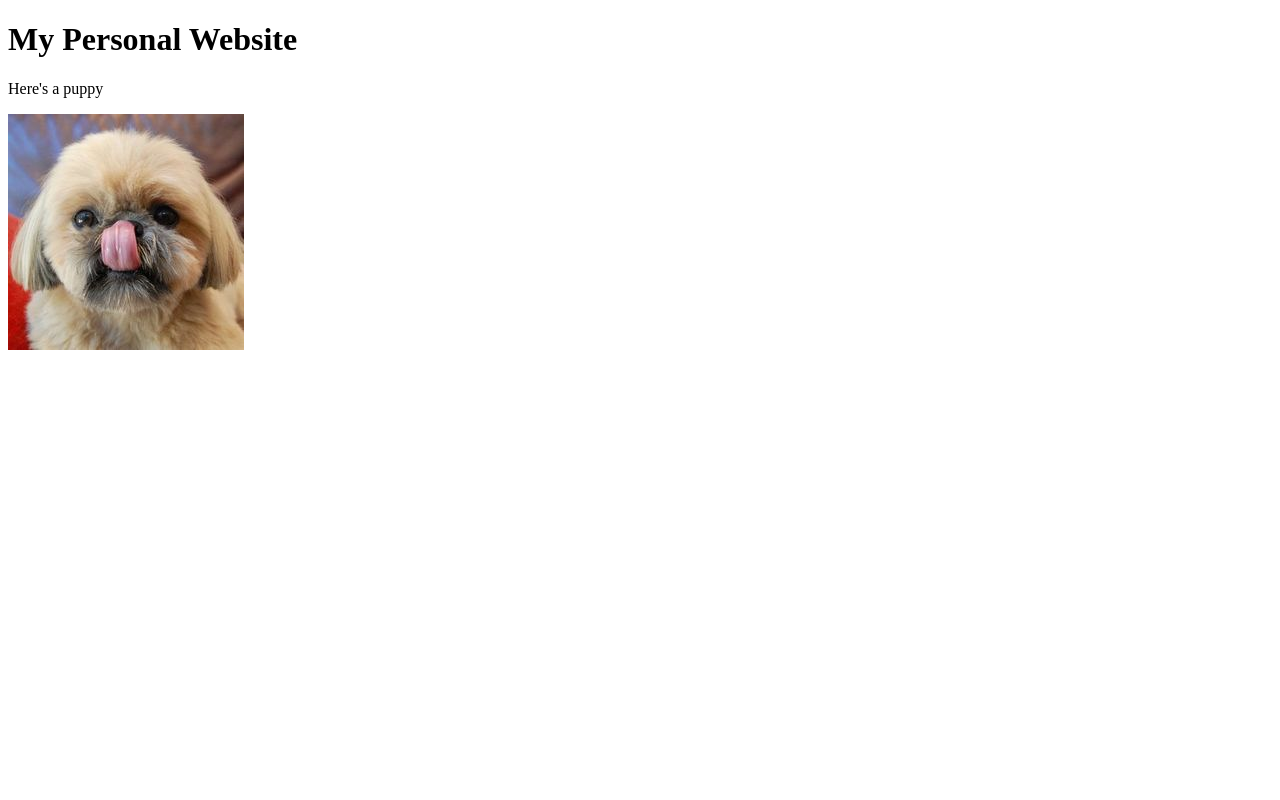
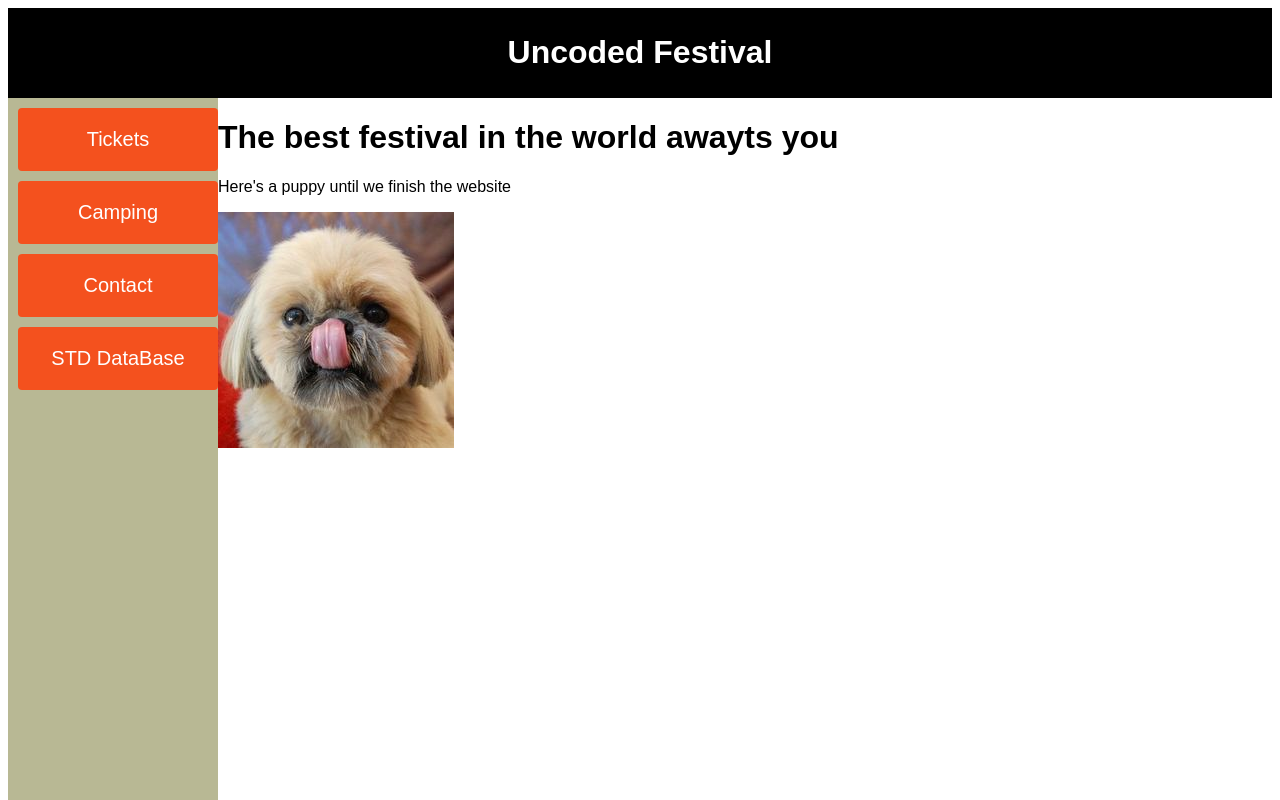
Before and after one commit to SysOverdrive/SiteFaculta, a plain HTML site: page index.html in a window 1280 px wide. Shown: the top 800 px of the page. Drawn offline with Linux system fonts and the light colour scheme.

Commit message:
Last thing before the new year

```diff
--- a/css/styles.css
+++ b/css/styles.css
@@ -0,0 +1,76 @@
+
+body
+{
+    font-family:sans-serif;
+    <--this is the buttons styles-->
+}
+
+.button {
+  border-radius: 4px;
+  background-color: #f4511e;
+  border: none;
+  color: #FFFFFF;
+  text-align: center;
+  font-size: 20px;
+  padding: 20px;
+  width: 200px;
+  transition: all 0.5s;
+  cursor: pointer;
+  margin: 5px;
+}
+
+.button span {
+  cursor: pointer;
+  display: inline-block;
+  position: relative;
+  transition: 0.5s;
+}
+
+.button span:after {
+  content: '»';
+  position: absolute;
+  opacity: 0;
+  top: 0;
+  right: -20px;
+  transition: 0.5s;
+}
+
+.button:hover span {
+  padding-right: 25px;
+}
+
+.button:hover span:after {
+  opacity: 1;
+  right: 0;
+}
+
+
+
+
+#footer {
+    background-color:black;
+    color:white;
+    clear:both;
+    text-align:center;
+    padding:5px;
+}
+
+#header {
+    background-color:black;
+    color:white;
+    text-align:center;
+    padding:5px;
+}
+#nav {
+    line-height:30px;
+    background-color:#b8b894;
+    height:1000px;
+    width:200px;
+    float:left;
+    padding:5px;
+}
+#section {
+    width:350px;
+    float:right;
+    padding:10px;
+}
--- a/index.html
+++ b/index.html
@@ -9,16 +9,29 @@
 	    <link href="css/styles.css" rel="stylesheet" type="text/css">
     </head>
     <body>
+        <div id="header">
+        <h1>Uncoded Festival</h1>
+        </div>
+        <div id="nav">
+        <button class="button"><span>Tickets </span></button><br>
+        <button class="button"><span>Camping </span></button><br>
+        <button class="button"><span>Contact </span></button><br>
+        <button class="button"><span>STD DataBase </span></button><br>
+
+        </div>
 
         <div class="container">
 
-            <h1>My Personal Website</h1>
+            <h1>The best festival in the world awayts you</h1>
 
-            <p>Here's a puppy</p>
+            <p>Here's a puppy until we finish the website</p>
 
             <img src="img/Dougie-the-Shih-Tzu.jpg">
 
         </div>
 
+        <div id="footer">
+Copyright © StudentPoli
+</div>
     </body>
 </html>
```
